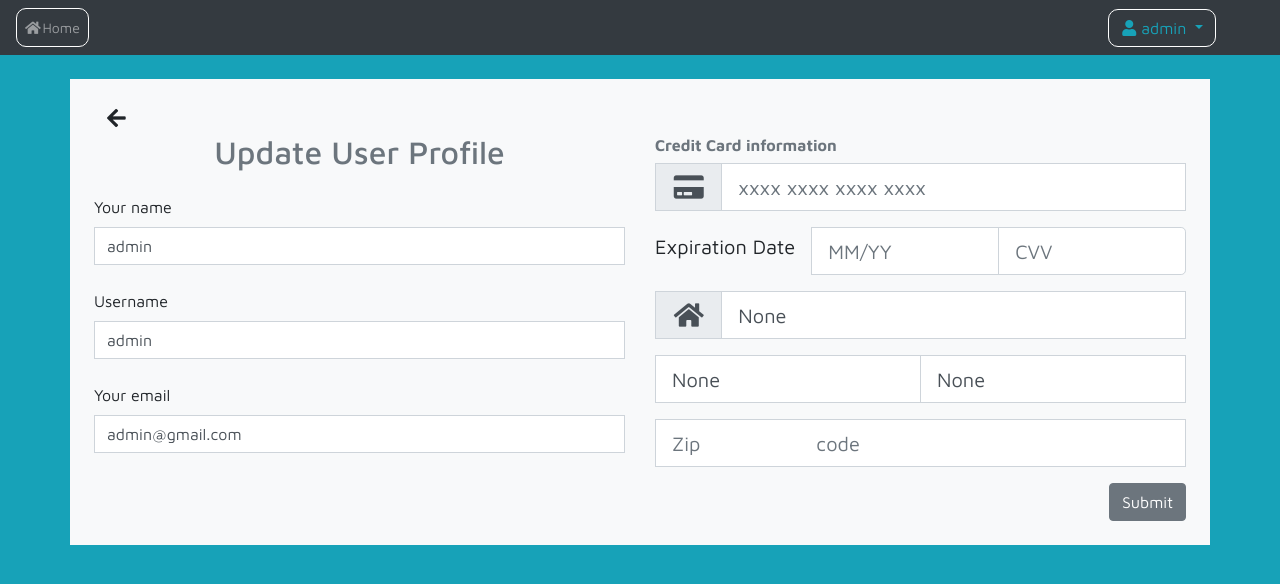
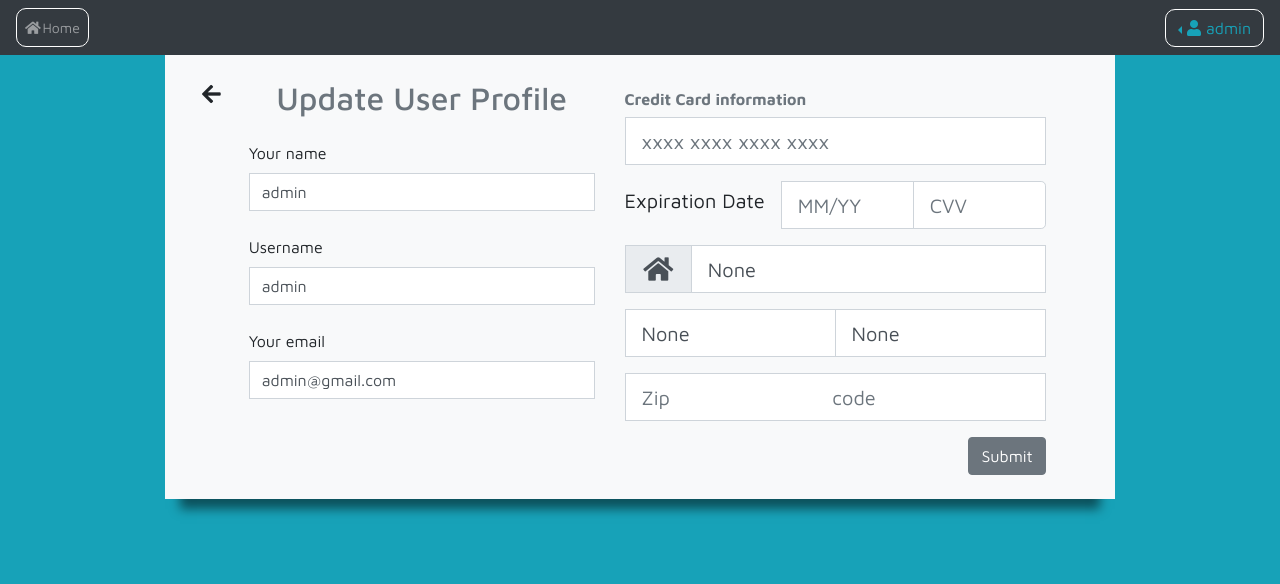
Before and after one commit to tdctkz/CS451R, a Flask app: page /update_user/1 in a window 1280 px wide. Shown: the top 584 px of the page. Run offline with Flask 2, Linux system fonts and the light colour scheme; a user stored in the database is signed in; some libraries are stand-ins or nearby versions.

Commit message:
design update

```diff
--- a/static/style.css
+++ b/static/style.css
@@ -16,10 +16,9 @@
 }
 
 .makeBtn {
-    border-radius: 50px;
-    font-weight: bold;
-    font-size: 20px;
-    background-image: linear-gradient(to right, #0acffe 0%, #24cb86 100%);
+    border-radius: 10px;
+    font-size: 15px;
+    background-image: linear-gradient(to left, #5ba4ed 40%, #f95050 120%);
     border: none;
 }
 
--- a/templates/add_user.html
+++ b/templates/add_user.html
@@ -2,7 +2,7 @@
 
 {% block content %}
 
-<div class="container mt-5">
+<div class="container">
     <!-- Registration Form Start -->
     <div class="row justify-content-center">
         <div class="col-lg-4 d-flex flex-column justify-content-center makeColor p-4 makeShadow">
--- a/templates/base.html
+++ b/templates/base.html
@@ -14,26 +14,24 @@
 
 <body class="bg-info">
   <nav class="navbar sticky-top navbar-expand-lg navbar-dark bg-dark">
-    <button class="navbar-toggler mb-2" type="button" data-toggle="collapse" data-target="#navbarSupportedContent"
-      aria-controls="navbarSupportedContent" aria-expanded="false" aria-label="Toggle navigation">
-      <span class="navbar-toggler-icon"></span>
-    </button>
-    <div class="collapse navbar-collapse" id="navbarSupportedContent">
+
     <div class="navbar-nav mr-auto">
-        <button class="btn btn-outline-success btn-sm p-0 myLinkBtn"><a class="nav-item nav-link"
+      <button class="btn btn-outline-success btn-sm p-0 myLinkBtn mr-2"><a class="nav-item nav-link"
           href="{{url_for('home')}}"><i class="fa fa-fw fa-home pr-1"></i>Home</a></button>
     </div>
-      <div class="navbar-nav">
+    <div class="nav">
       {% if current_user.is_authenticated %}
-        <div class="dropdown mr-5">
-          <button class="btn btn-outline-info dropdown-toggle myLinkBtn" data-toggle="dropdown"><i
+      <div class="dropleft">
+        <button type="button" class="btn btn-outline-info dropdown-toggle myLinkBtn" id="dropdownMenuButton"
+          data-toggle="dropdown" aria-haspopup="true" aria-expanded="false"><i
             class="fa fa-fw fa-user pr-1"></i>{{current_user.name}}
         </button>
-          <div class="dropdown-menu bg-secondary">
-            <a class="nav-link btn btn-outline-info" href="{{url_for('user_page')}}">User profile</a>
-            <a class="nav-link btn btn-outline-success" href="{{url_for('create_fundraiser')}}">Create
+        <div class="dropdown-menu" style="background-color: #cbe2e8;" aria-labelledby="dropdownMenuButton">
+          <a class="dropdown-item" href="{{url_for('user_page')}}">User profile</a>
+          <a class="dropdown-item" href="{{url_for('create_fundraiser')}}">Create
             Fundraiser</a>
-            <a class="nav-link btn btn-outline-danger" href="{{url_for('logout')}}">Logout</a>
+          <div class="dropdown-divider"></div>
+          <a class="dropdown-item" href="{{url_for('logout')}}">Logout</a>
         </div>
       </div>
     </div>
@@ -43,7 +41,7 @@
           href="{{url_for('login')}}"><i class="fa fa-fw fa-user pr-1"></i>Login</a></button>
     </div>
     <div class="navbar-nav">
-        <button class="btn btn-outline-danger btn-sm p-0 myLinkBtn"><a class="nav-item nav-link "
+      <button class="btn btn-outline-danger btn-sm p-0 myLinkBtn ml-2"><a class="nav-item nav-link "
           href="{{url_for('add_user')}}"><i class="fa fa-fw fa-user-plus pr-1"></i> Sign
           up</a></button>
     </div>
--- a/templates/create_fundraiser.html
+++ b/templates/create_fundraiser.html
@@ -3,7 +3,7 @@
 {% block content %}
 
 
-<div class="container mt-2">
+<div class="container">
     <!-- Registration Form Start -->
     <div class="row justify-content-center">
         <div class="col-lg-6 bg-white p-4 makeShadow">
--- a/templates/forgot_password.html
+++ b/templates/forgot_password.html
@@ -3,11 +3,11 @@
 {% block content %}
 
 <!-- Forgot Password Form Start -->
-<div class="container justify-content-center mt-2">
+<div class="container justify-content-center">
     <div class="row justify-content-center">
         <div class="col-lg-8">
-            <div class="makeShadow">
-                <div class="bg-white p-4">
+            <div class="row makeShadow">
+                <div class="bg-light p-4">
                     <div class="float-left">
                         <a href="{{url_for('login')}}"><i class="btn fas fa-arrow-left fa-lg"></i></a>
                     </div>
--- a/templates/forgot_username.html
+++ b/templates/forgot_username.html
@@ -6,9 +6,9 @@
 <!-- Forgot Password Form Start -->
 <div class="container justify-content-center mt-2">
     <div class="row justify-content-center">
-        <div class="col-lg-8">
+        <div class="col-lg-8 bg-white ">
             <div class="makeShadow">
-                <div class="bg-white p-4">
+                <div class="p-4">
                     <div class="float-left">
                         <a href="{{url_for('login')}}"><i class="btn fas fa-arrow-left fa-lg"></i></a>
                     </div>
--- a/templates/login.html
+++ b/templates/login.html
@@ -2,7 +2,7 @@
 
 {% block content %}
 
-<div class="container mt-5">
+<div class="container">
     <!-- Login Form Start -->
     <div class="row justify-content-center">
         <div class="makeShadow">
--- a/templates/update_user.html
+++ b/templates/update_user.html
@@ -1,16 +1,18 @@
 {% extends "base.html" %}
-{% block title %}Update User Profile{% endblock %}
+
 {% block content %}
 
 {% if id == current_user.id %}
-<br />
-<div class="container myShadow bg-light p-4">
+<div class="container justify-content-center">
+    <div class="row justify-content-center">
+        <div class="col-lg-10">
+            <div class="makeShadow">
+                <div class="row p-4 bg-light">
                     <a href="{{ url_for('user_page', id=current_user.id)}}">
                         <i class="btn fas fa-arrow-left fa-lg"></i></a>
                     <br>
+                    <div class="col-lg-5">
                         <form action="/update_user/{{ user_to_update.id }}" method="POST">
-        <div class="row">
-            <div class="col">
                             <h2 class="text-center text-secondary mb-4">Update User Profile</h2>
                             {{ form.hidden_tag() }}
                             {{ form.name.label(class="form-label") }}
@@ -21,50 +23,48 @@
                             <br />
                             {{ form.email.label(class="form-label") }}
                             {{ form.email(class="form-control rounded-0", value=user_to_update.email) }}
-
                     </div>
-            <div class="col">
+                    <div class="col-sm-6 mt-2">
                         <label class="h6 font-weight-bold text-secondary">Credit Card information</label>
                         <div class="input-group input-group-lg form-group">
-                    <div class="input-group-prepend">
-                        <span class="input-group-text rounded-0"><i class="fas fa-credit-card fa-lg fa-fw"></i></span>
-                    </div>
                             <input for="card-number" type="tel" id="credit-number" name="credit"
-                        class="form-control card-number rounded-0" placeholder="xxxx xxxx xxxx xxxx" pattern="[0-9]*"
-                        inputmode="numeric" maxlength="16" />
+                                class="form-control card-number rounded-0" placeholder="xxxx xxxx xxxx xxxx"
+                                pattern="[0-9]*" inputmode="numeric" maxlength="16" />
                         </div>
                         <div class="input-group input-group-lg form-group">
                             <label class="h5 font-weight-normal mr-3 mt-2" for="card-number">Expiration
                                 Date</label>
-                    <input for="card-number" placeholder="MM/YY" pattern="[0-9]*" type="text"
-                        class="form-control card-expiration" id="card-expiration" />
+                            <input placeholder="MM/YY" pattern="[0-9]*" type="text" class="form-control" />
                             <input for="card-number" placeholder="CVV" pattern="[0-9]*" type="text"
-                        class="form-control card-cvv" id="cvv" />
+                                class="form-control" />
                         </div>
                         <div class="input-group input-group-lg form-group">
                             <div class="input-group-prepend">
                                 <span class="input-group-text rounded-0"><i class="fas fa-home fa-lg fa-fw"></i></span>
                             </div>
-                    {{ form.address(class="form-control rounded-0", value=user_to_update.address, placeholder="Billing
-                    Address") }}
+                            {{ form.address(class="form-control rounded-0", value=user_to_update.address,
+                            placeholder="Billing Address") }}
                         </div>
                         <div class="input-group input-group-lg form-group">
-                    {{ form.city(class="form-control rounded-0", value=user_to_update.city, placeholder="City") }}
+                            {{ form.city(class="form-control rounded-0", value=user_to_update.city,
+                            placeholder="City") }}
 
-                    {{ form.state(class="form-control rounded-0", value=user_to_update.state, placeholder="State")}}
+                            {{ form.state(class="form-control rounded-0", value=user_to_update.state,
+                            placeholder="State")}}
                         </div>
                         <div class="input-group input-group-lg form-group">
-                    {{ form.zipcode(class="form-control rounded-0", value=user_to_update.zipcode, placeholder="Zip
+                            {{ form.zipcode(class="form-control rounded-0", value=user_to_update.zipcode,
+                            placeholder="Zip
                             code")}}
                         </div>
                         <div class="text-right">
                             {{ form.submit(class="btn btn-secondary") }}
                         </div>
                     </div>
-        </div>
                     </form>
                 </div>
-
+            </div>
+        </div>
     </div>
 </div>
 {% else %}
--- a/templates/user_page.html
+++ b/templates/user_page.html
@@ -10,7 +10,7 @@
                     style="width: 100%;">
             </div>
         </div>
-        <div class="col-lg-2 dropdown float-right">
+        <div class="col-lg-2 dropdown">
             <button class="btn dropdown-toggle" data-toggle="dropdown"><i class="fa fa-cog "></i></button>
             <div class="dropdown-menu bg-secondary">
                 <a class="text-white" href="{{ url_for('update_user', id=current_user.id)}}">Update information</a>
```
Also changed, not shown: templates/navbar.html (deleted, +0 -19 lines). Lines whose indentation alone changed are shown as unchanged.
